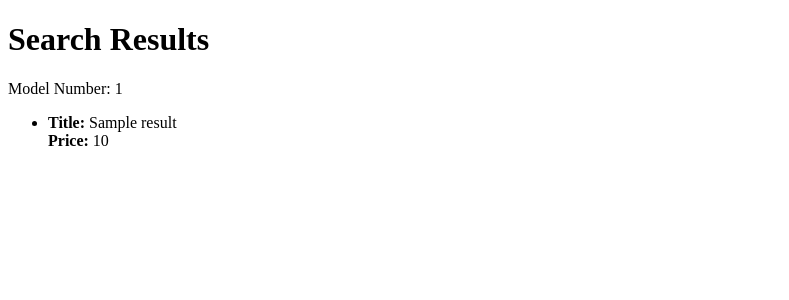
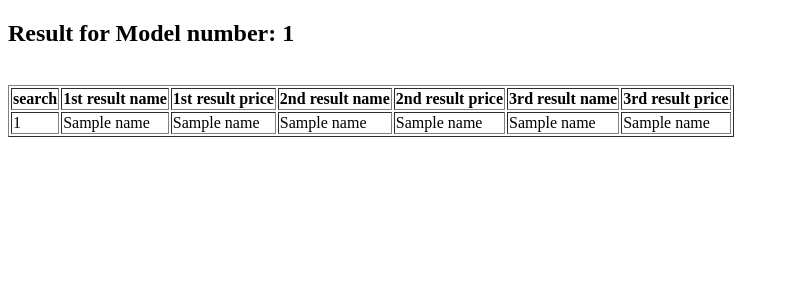
Before and after one commit to Milan2698/flasktovercel, a Flask app: template templates/results.html in a window 1280 px wide. Shown: the top 300 px of the page, without its empty margins (0-789 px from the left). Run offline with Flask 3, Linux system fonts and the light colour scheme; the template is opened without the code that fills it: most values are stand-ins (such as "Sample title", 1, 10 or a date in 2020).

Commit message:
final changes

```diff
--- a/app.py
+++ b/app.py
@@ -1,26 +1,31 @@
-from flask import Flask, render_template, request, jsonify, session
+from flask import Flask, render_template, request, jsonify, session, url_for, redirect
 import requests
 from bs4 import BeautifulSoup
 from dotenv import load_dotenv
 import os
+from flask import Flask, render_template, request
+import base64
+from datetime import datetime
 
 app = Flask(__name__)
-# app.secret_key = 'secret_key'
+app.secret_key = 'secret_key'
 
-access_token = os.getenv("EBAY_ACCESS_TOKEN")
+load_dotenv()
+client_id = os.getenv('client_id')
+client_secret = os.getenv('client_secret')
+
 @app.route('/')
 def index():
     return render_template('index.html')
 
-@app.route('/perform_search', methods=['POST'])
-def perform_search():
-    modelNumber = request.json['modelNumber']
-
+@app.route('/process', methods=['POST'])
+def process():
+    modelNumber = request.form.get('modelNumber')
     partSelectURL = 'https://www.partselect.com/Models/{}/Parts/'.format(modelNumber)
     response = requests.get(partSelectURL)
     soup = BeautifulSoup(response.content, 'html.parser')
 
-    appliance = soup.find('h1').text.split(modelNumber)[-1].split()[0]
+    appliance  = soup.find('h1').text.split(modelNumber)[-1].split()[0]
 
     pagination = soup.find('ul', class_='pagination js-pagination')
     if pagination is not None:
@@ -29,8 +34,8 @@ def perform_search():
         total_page = 1
 
     searches = []
-    for page in range(1, total_page + 1):
-        partSelectURL = 'https://www.partselect.com/Models/{}/Parts/?start={}'.format(modelNumber, page)
+    for page in range(1,total_page+1):
+        partSelectURL = 'https://www.partselect.com/Models/{}/Parts/?start={}'.format(modelNumber,page)
         response = requests.get(partSelectURL)
         soup = BeautifulSoup(response.content, 'html.parser')
         partDivElements = soup.find('div', class_='row mt-3 align-items-stretch').find_all('div', class_='col-md-6 mb-3')
@@ -39,25 +44,30 @@ def perform_search():
             manufacturerNum = modelEle.get_text(strip=True).split(':')[-1].strip()
             search = appliance + ' ' + manufacturerNum
             searches.append(search)
-
-    # Store data in the session
-    # session['modelNumber'] = modelNumber
-    # session['searches'] = searches
-    # modelNumber = session.get('modelNumber', None)
-    # searches = session.get('searches', [])
-
-    return jsonify({'searches_length': len(searches)})
+    session['searches'] = searches
+    session['modelNumber'] = modelNumber
+    return render_template('process.html', len_searches_list=len(searches))
 
 @app.route('/results')
 def results():
-    modelNumber = request.args.get('modelNumber')
-    searches = request.args.get('searches').split(',')
-    # modelNumber = session.get('modelNumber', None)
-    # searches = session.get('searches', [])
+    searches = session.get('searches', [])
+    modelNumber = session.get('modelNumber', '')
+    def find_value(search_url, search):
 
+        auth_url = "https://api.ebay.com/identity/v1/oauth2/token"
+        auth_headers = {
+            "Content-Type": "application/x-www-form-urlencoded",
+            "Authorization": "Basic " + base64.b64encode(f"{client_id}:{client_secret}".encode()).decode(),
+        }
+        auth_payload = {
+            "grant_type": "client_credentials",
+            "scope": "https://api.ebay.com/oauth/api_scope"
+        }
 
-    def API(query):
-        search_url = f"https://api.ebay.com/buy/browse/v1/item_summary/search?q={query}&limit=1"
+        auth_response = requests.post(auth_url, headers=auth_headers, data=auth_payload)
+        auth_data = auth_response.json()
+        access_token = auth_data['access_token']
+
         headers = {
             "Authorization": f"Bearer {access_token}",
             "Content-Type": "application/json",
@@ -65,19 +75,40 @@ def results():
 
         search_response = requests.get(search_url, headers=headers)
         search_data = search_response.json()
-        di = dict()
+
+        di = []
         if "itemSummaries" in search_data:
             for item in search_data["itemSummaries"]:
-                di['Title'] = item['title']
-                di['Price'] = item['price']['value'] + ' ' + item['price']['currency']
-        else:
-            di = {"Title": "No search results found", "Price": ""}
+                if search.split()[-1] in item['title']:
+                    di = [item['title'],item['price']['value']+' '+item['price']['currency']]
+                    break
+
         return di
 
-    results_list = []
-    for search in searches[:5]:
-        query = search.replace(' ', '%20')
-        result = API(query)
-        results_list.append(result)
 
-    return render_template('results.html', modelNumber=modelNumber, results_list=results_list)
+    USED = '{USED}'
+    FIXED_PRICE = '{FIXED_PRICE}'
+    NEW = '{NEW}'
+    all_di = []
+    for search in searches[:10]:
+
+        query = search.replace(' ','%20')
+        #Buy it now, used, Low to High
+        search_url_1 = f"https://api.ebay.com/buy/browse/v1/item_summary/search?q={query}&limit=2&filter=conditions:{USED}&filter=buyingOptions:{FIXED_PRICE}&sort=price"
+
+        #Buy it now, Sold Item, used, High to low
+        search_url_2 = f"https://api.ebay.com/buy/browse/v1/item_summary/search?q={query}&limit=2&filter=conditions:{USED}&filter=buyingOptions:{FIXED_PRICE}&filter=lastSoldDate:[2019-01-01T00:00:00Z..{datetime.utcnow().isoformat()}z]&sort=-price"
+
+        #New, Buy it now, Low to High
+        search_url_3 = f"https://api.ebay.com/buy/browse/v1/item_summary/search?q={query}&limit=2&filter=conditions:{NEW}&filter=buyingOptions:{FIXED_PRICE}&sort=price"
+
+        di1 = find_value(search_url_1, search)
+        di2 = find_value(search_url_2, search)
+        di3 = find_value(search_url_3, search)
+        di = [search,di1,di2,di3]
+        all_di.append(di)
+
+    return render_template('results.html', results_data=all_di, modelNumber=modelNumber)
+
+# if __name__ == '__main__':
+#     app.run(debug=True)
--- a/templates/results.html
+++ b/templates/results.html
@@ -2,20 +2,35 @@
 <html lang="en">
 <head>
     <meta charset="UTF-8">
-    <meta http-equiv="X-UA-Compatible" content="IE=edge">
     <meta name="viewport" content="width=device-width, initial-scale=1.0">
-    <title>Search Results</title>
+    <title>Results Page</title>
 </head>
 <body>
-    <h1>Search Results</h1>
-    <p>Model Number: {{ modelNumber }}</p>
-    <ul>
-        {% for result in results_list %}
-            <li>
-                <strong>Title:</strong> {{ result.Title }}<br>
-                <strong>Price:</strong> {{ result.Price }}<br>
-            </li>
+    <h2>Result for Model number: {{modelNumber}}</h2>
+    <br>
+    <table border="1">
+        <tr>
+            <th>search</th>
+            <th>1st result name</th>
+            <th>1st result price</th>
+            <th>2nd result name</th>
+            <th>2nd result price</th>
+            <th>3rd result name</th>
+            <th>3rd result price</th>
+        </tr>
+        {% for result in results_data %}
+            <tr>
+                <td>{{ result[0]}}</td>
+                <td>{{ result[1][0] }}</td>
+                <td>{{ result[1][1] }}</td>
+                <td>{{ result[2][0] }}</td>
+                <td>{{ result[2][1] }}</td>
+                <td>{{ result[3][0] }}</td>
+                <td>{{ result[3][1] }}</td>
+                <!-- Add price values accordingly -->
+            </tr>
         {% endfor %}
-    </ul>
+    </table>
+
 </body>
 </html>
```
Also changed, not shown: templates/index.html (+4 -29 lines), templates/process.html (added, +12 -0 lines), templates/process_search.html (deleted, +0 -22 lines), 1 other file.
